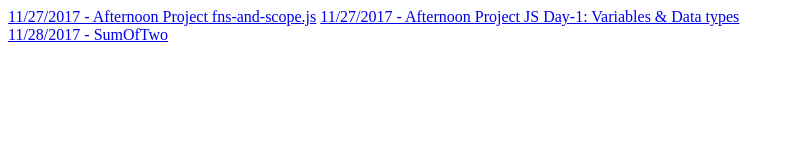
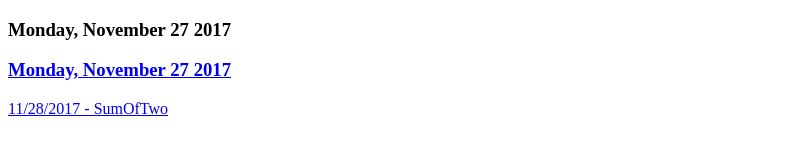
Before and after one commit to tcb1978/daily-projects1, a plain HTML site: page index.html in a window 1280 px wide. Shown: the whole page, without its empty margins (0-794 px from the left). Drawn offline with Linux system fonts and the light colour scheme.

Commit message:
edit, add h3 tags and edit date format

```diff
--- a/index.html
+++ b/index.html
@@ -8,10 +8,12 @@
 </head>
 <body>
     <section>
-        <a href="https://github.com/tcb1978/JS-Basics/blob/master/fns-and-scope.js">11/27/2017 - Afternoon Project fns-and-scope.js</a>
-        <a href="https://repl.it/@mattheweldredge/JS-Day-1-Variables-and-Data-types">11/27/2017 - Afternoon Project JS Day-1: Variables & Data types</a>
+        <h3>Monday, November 27 2017</h3>
+        <a href="https://github.com/tcb1978/JS-Basics/blob/master/fns-and-scope.js"Afternoon Project fns-and-scope.js</a>
+        <a href="https://repl.it/@mattheweldredge/JS-Day-1-Variables-and-Data-types"Afternoon Project JS Day-1: Variables & Data types</a>
     </section>
     <section>
+    <h3>Monday, November 27 2017</h3>
         <a href="https://repl.it/@mattheweldredge/SumOfTwo">11/28/2017 - SumOfTwo</a>
     </section>
 </body>
```
